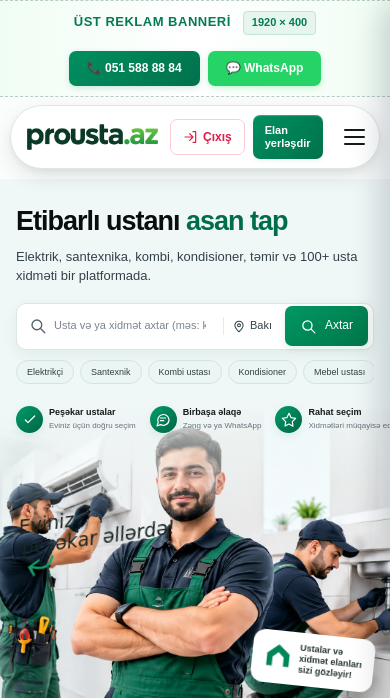
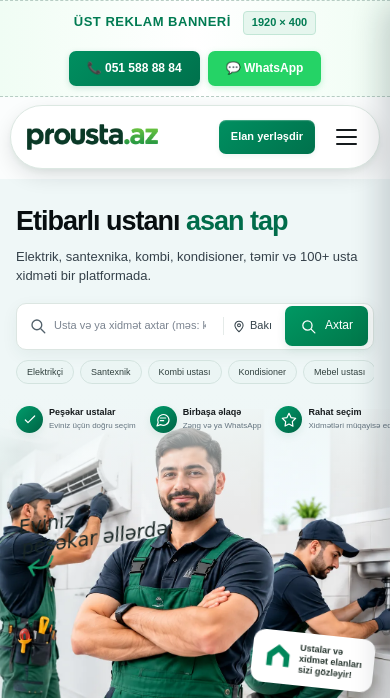
Before and after one commit to guliyevsarxan92-dot/prousta, a Django app: page / in a window 390 px wide. Shown: the top 698 px of the page. Run offline with Django 5.2, Linux system fonts and the light colour scheme; a user stored in the database is signed in; data comes from the database, SQL or seed files in the repository; tables that the repository leaves empty hold one stand-in row (values such as "Sample post"); grey boxes marked "Sample" are stand-in pictures; parts of the project's set-up code (start-up, migrations or seed data) failed here and were passed over; some libraries are stand-ins or nearby versions.

Commit message:
fix(header): revert top navbar to original clean state, keep logout button only in mobile drawer

```diff
--- a/templates/partials/site_header.html
+++ b/templates/partials/site_header.html
@@ -8,13 +8,7 @@
    <a href="{% url 'problemler_siyahi' %}">Bloq</a>
   </div>
   <div class="nav-actions">
-   {% if user.is_authenticated %}
-     <a href="{% url 'mesajlar' %}" class="nav-messages" aria-label="Mesajlar">{% include 'partials/ui_icon.html' with name='chat' %}{% if oxunmamis_mesaj %}<span>{{ oxunmamis_mesaj }}</span>{% endif %}</a>
-     <a href="{% url 'profil' %}" class="btn btn-outline" style="gap:5px">{% include 'partials/ui_icon.html' with name='user' %} Profilim</a>
-     <form method="post" action="{% url 'cixis' %}" style="margin:0;display:inline-flex">{% csrf_token %}<button type="submit" class="btn btn-outline" style="padding:9px 12px;color:#e11d48;border-color:#fecdd3;gap:4px" title="Hesabdan çıxış" onmouseover="this.style.background='#fff1f2';this.style.borderColor='#fda4af'" onmouseout="this.style.background='transparent';this.style.borderColor='#fecdd3'">{% include 'partials/ui_icon.html' with name='logout' %} <span style="font-size:12px;font-weight:600">Çıxış</span></button></form>
-   {% else %}
-     <a href="{% url 'giris' %}" class="btn btn-outline">Daxil ol</a>
-   {% endif %}
+   {% if user.is_authenticated %}<a href="{% url 'mesajlar' %}" class="nav-messages" aria-label="Mesajlar">{% include 'partials/ui_icon.html' with name='chat' %}{% if oxunmamis_mesaj %}<span>{{ oxunmamis_mesaj }}</span>{% endif %}</a><a href="{% url 'profil' %}" class="btn btn-outline">Profilim</a>{% else %}<a href="{% url 'giris' %}" class="btn btn-outline">Daxil ol</a>{% endif %}
    <a href="{% url 'elan_yarat' %}" class="btn btn-primary">Elan yerləşdir</a>
   </div>
   <button class="hamburger" onclick="toggleMenu(this)" id="hamburger" type="button" aria-label="Menyunu aç" aria-controls="mobilMenu" aria-expanded="false"><span></span><span></span><span></span></button>
```
